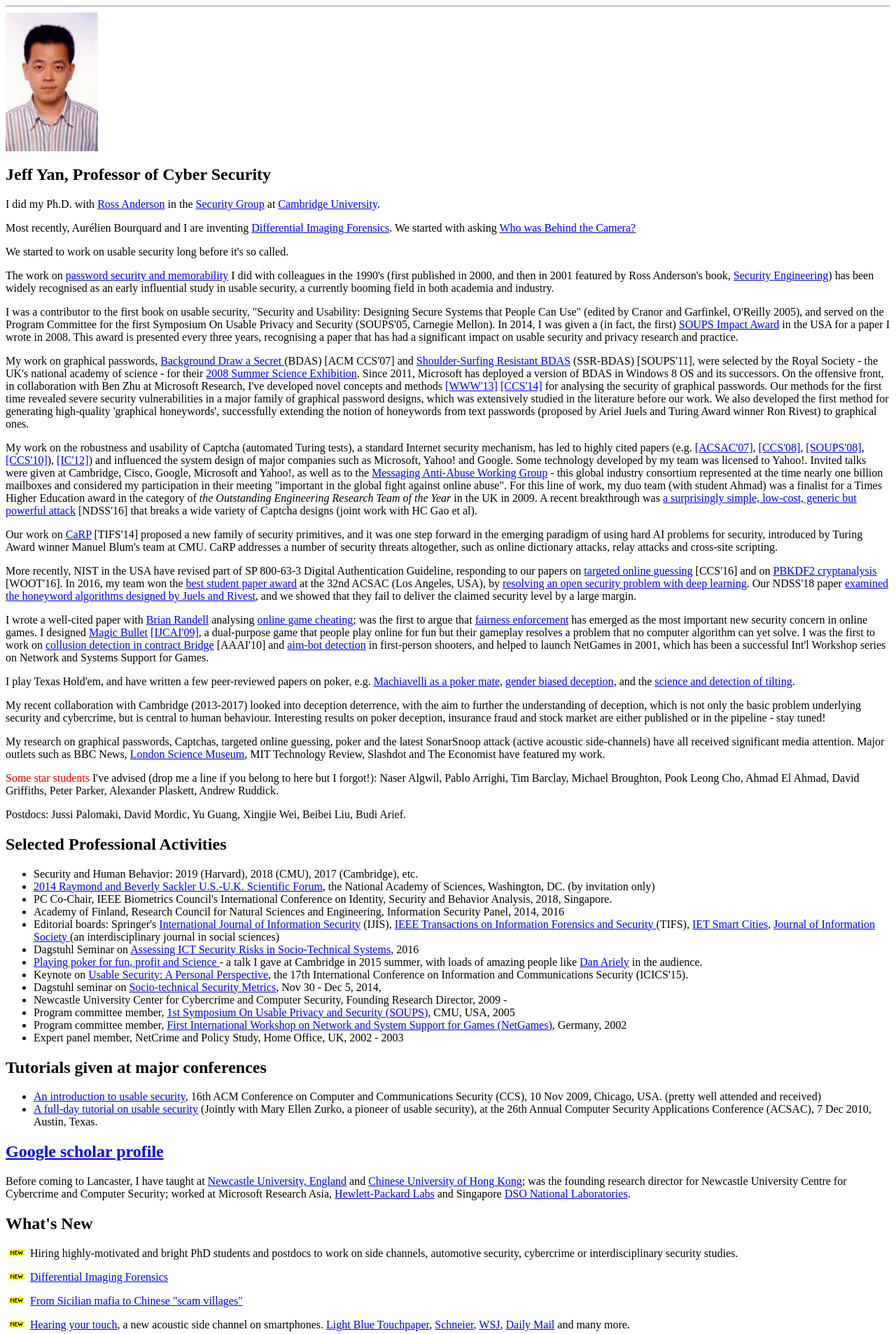
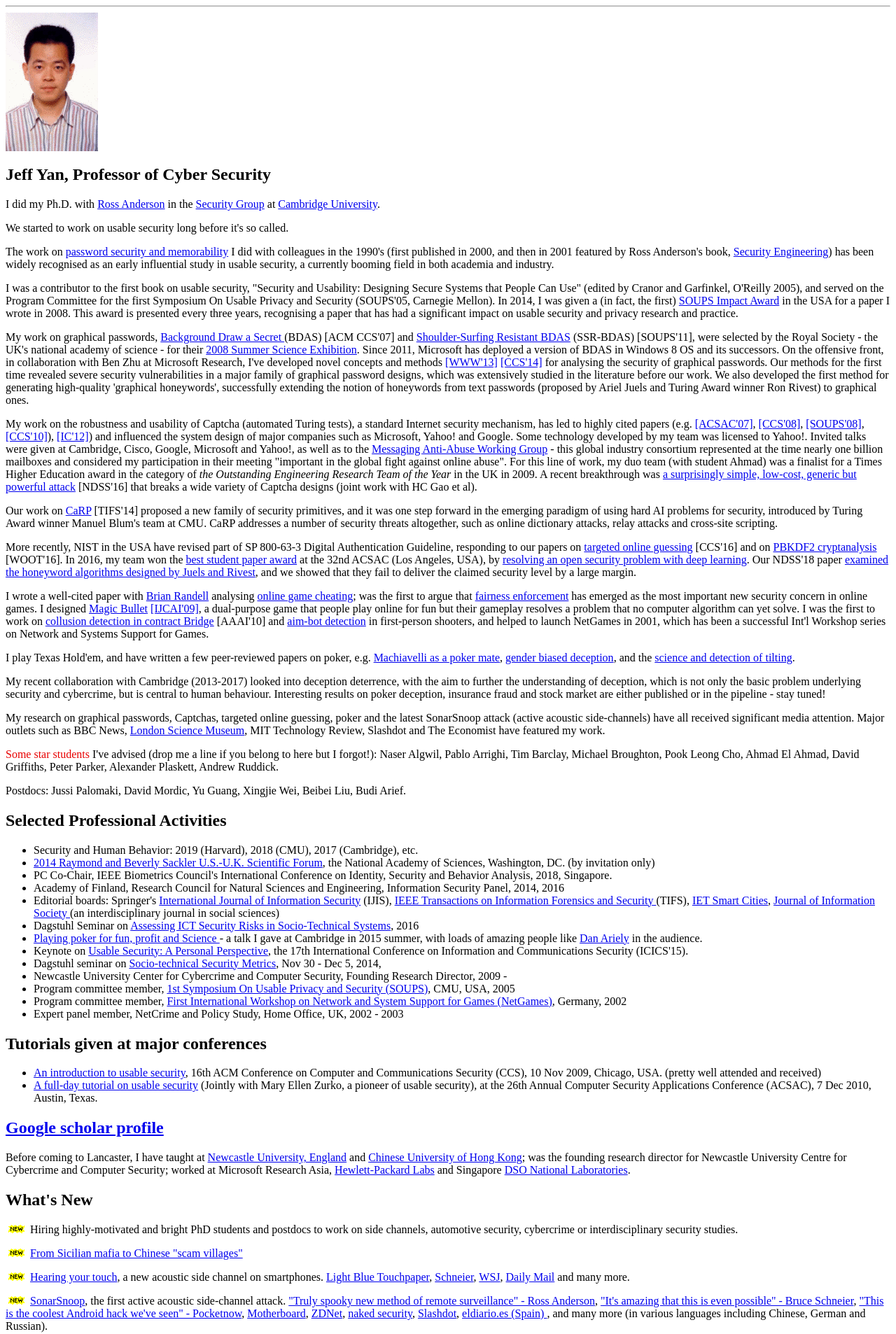
Before and after one commit to prof-jeffyan/prof-jeffyan.github.io, a plain HTML site: page index.html in a window 1280 px wide. Shown: the top 1906 px of the page at 70% size. Drawn offline with Linux system fonts and the light colour scheme.

Commit message:
Add files via upload

```diff
--- a/index.html
+++ b/index.html
@@ -23,10 +23,7 @@ Anderson</a> in the
 Group</a> at <a HREF="http://www.cl.cam.ac.uk/">Cambridge
 University</a>.
 
-</p>
 
-Most recently, Aurélien Bourquard and I are inventing <a href="https://arxiv.org/pdf/1906.05268.pdf">
-Differential Imaging Forensics</a>. We started with asking <a href="https://dl.acm.org/citation.cfm?id=3138848">Who was Behind the Camera? </a>
 
 </p>
 
@@ -318,10 +315,6 @@ Laboratories</a>.
 
 <IMG SRC="new.gif"> Hiring highly-motivated and bright PhD students and postdocs to
 	work on side channels, automotive security, cybercrime or interdisciplinary security studies.
-</p>
-
-<IMG SRC="new.gif"> <a href="https://arxiv.org/pdf/1906.05268.pdf">
-Differential Imaging Forensics</a>
 </p>
 
 
```
